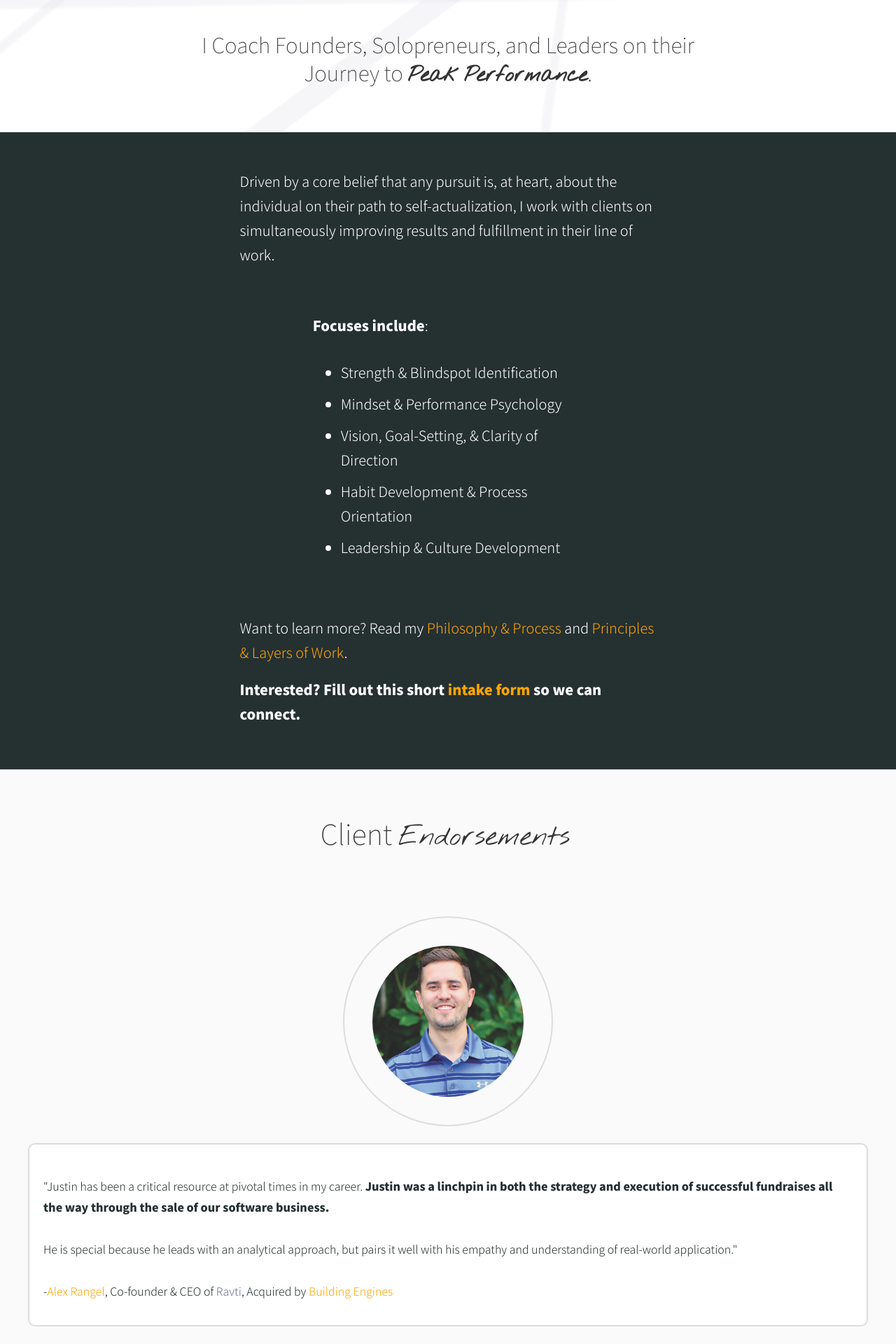
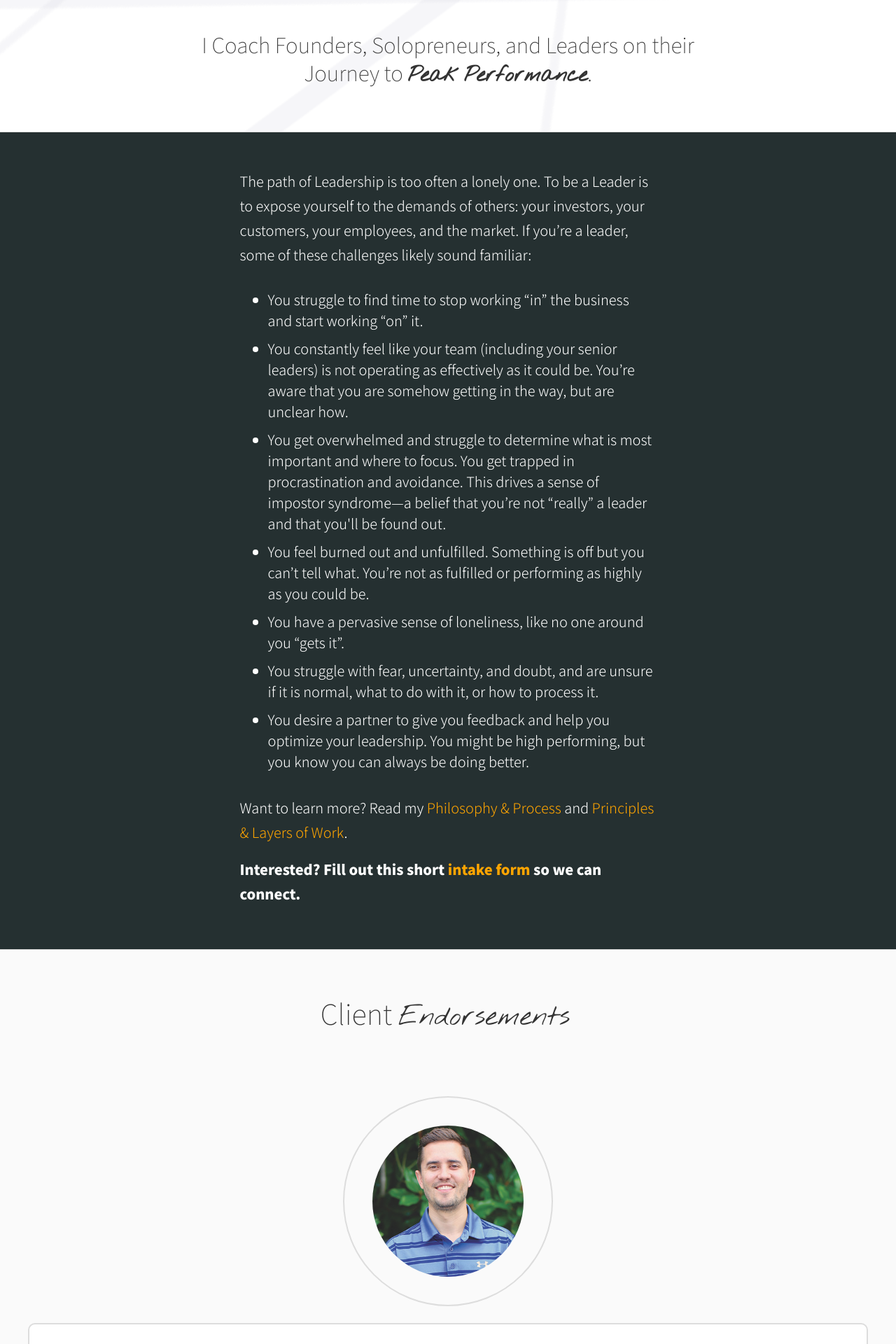
Before and after one commit to justinmulvs/website, a PHP site: page / in a window 1280 px wide. Shown: the part 751-2671 px from the top of the page at 70% size. Run offline with PHP 8.4, Linux system fonts and the light colour scheme.

Commit message:
painpoints updated

```diff
--- a/css/main.css
+++ b/css/main.css
@@ -6,7 +6,7 @@ h1, h2, h3, h4, legend {
 	font-family: 'Noto Sans KR', sans-serif;
 }
 
-p{
+p {
 	font-size: 16px;
 	line-height: 3rem;
 	font-weight: 300;
@@ -29,6 +29,13 @@ h1, legend {
 h3 {
 	line-height: 4rem;
 	font-weight: 300;
+}
+
+ul {
+	font-size: 20px;
+	line-height: 3rem;
+	font-weight: 300;
+	font-family: 'Noto Sans KR', sans-serif;
 }
 
 li {
--- a/index.html
+++ b/index.html
@@ -96,24 +96,24 @@
 	<div class="container-fluid secondary pad">
 		<div class="row">
 			<div class="col-xs-12 col-md-8 col-md-offset-2 col-lg-6 col-lg-offset-3">
-				<p class="bigp">Driven by a core belief that any pursuit is, at heart, about the individual on their path to
-					self-actualization, I work with clients on simultaneously improving results and fulfillment in their
-					line of work.</p>
+				<p class="bigp">The path of Leadership is too often a lonely one. To be a Leader is to expose yourself to the demands of others: your investors, your customers, your employees, and the market. If you’re a leader, some of these challenges likely sound familiar:</p>
+				<p>
+					<ul>
+						<li>You struggle to find time to stop working “in” the business and start working “on” it.</li>
+						<li>You constantly feel like your team (including your senior leaders) is not operating as effectively as it could be. You’re aware that you are somehow getting in the way, but are unclear how.</li>
+						<li>You get overwhelmed and struggle to determine what is most important and where to focus. You get trapped in procrastination and avoidance. This drives a sense of impostor syndrome—a belief that you’re not “really” a leader and that you'll be found out.</li>
+						<li>You feel burned out and unfulfilled. Something is off but you can’t tell what. You’re not as fulfilled or performing as highly as you could be.</li>
+						<li>You have a pervasive sense of loneliness, like no one around you “gets it”.</li>
+						<li>You struggle with fear, uncertainty, and doubt, and are unsure if it is normal, what to do with it, or how to process it.</li>
+						<li>You desire a partner to give you feedback and help you optimize your leadership. You might be high performing, but you know you can always be doing better.</li>
+					</ul>
+				</p>
 			</div>
 		</div>
 
-		<div class="row pad">
+		<div class="row">
 			<div class="col-xs-12 col-sm-8 col-sm-offset-2 col-md-6 col-md-offset-3 col-lg-4 col-lg-offset-4">
-				<p class="bigp"><b>Focuses include</b>:</p>
-				<p class="bigp">
-					<ul class="bigp">
-						<li>Strength & Blindspot Identification</li>
-						<li>Mindset & Performance Psychology</li>
-						<li>Vision, Goal-Setting, & Clarity of Direction</li>
-						<li>Habit Development & Process Orientation</li>
-						<li>Leadership & Culture Development</li>
-					</ul>
-				</p>
+
 			</div>
 		</div>
 
```
